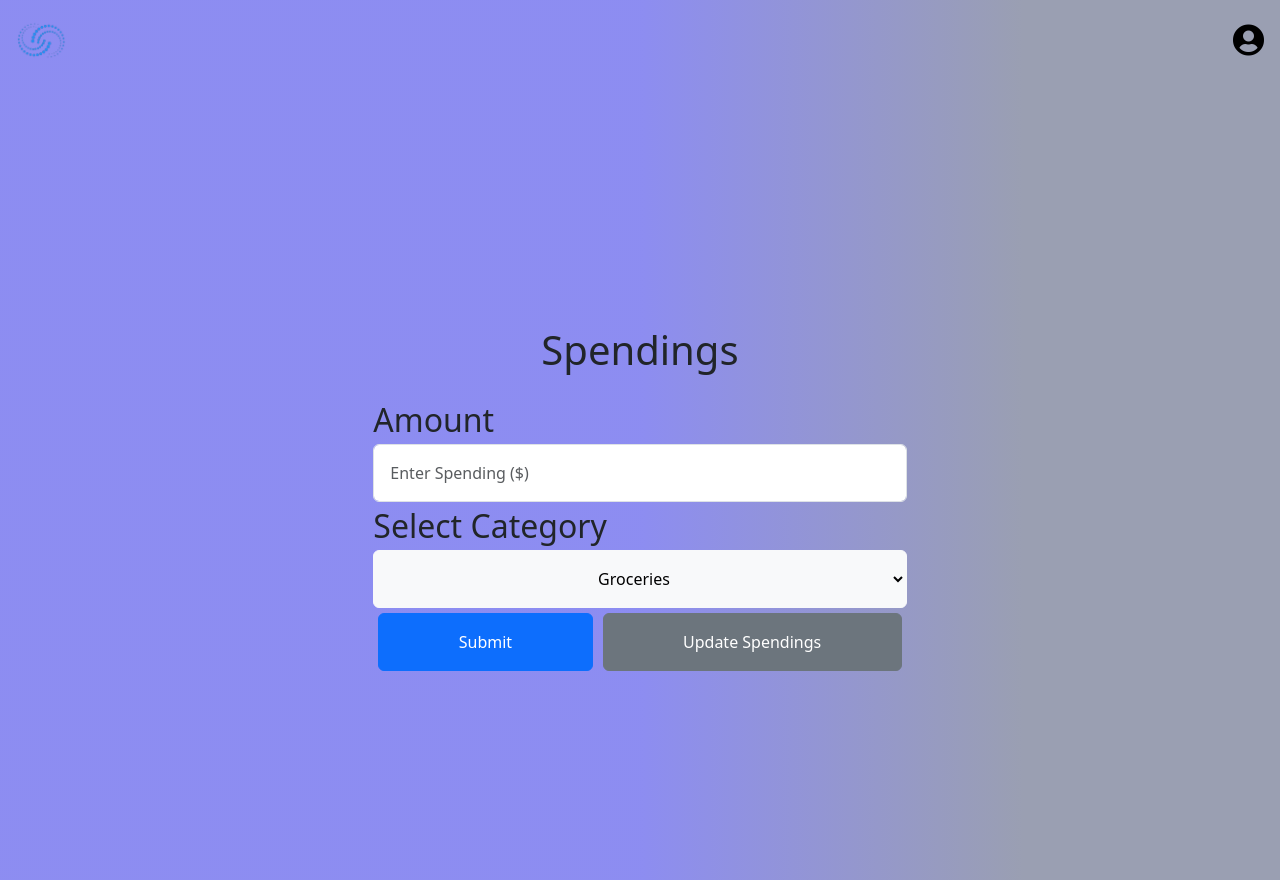
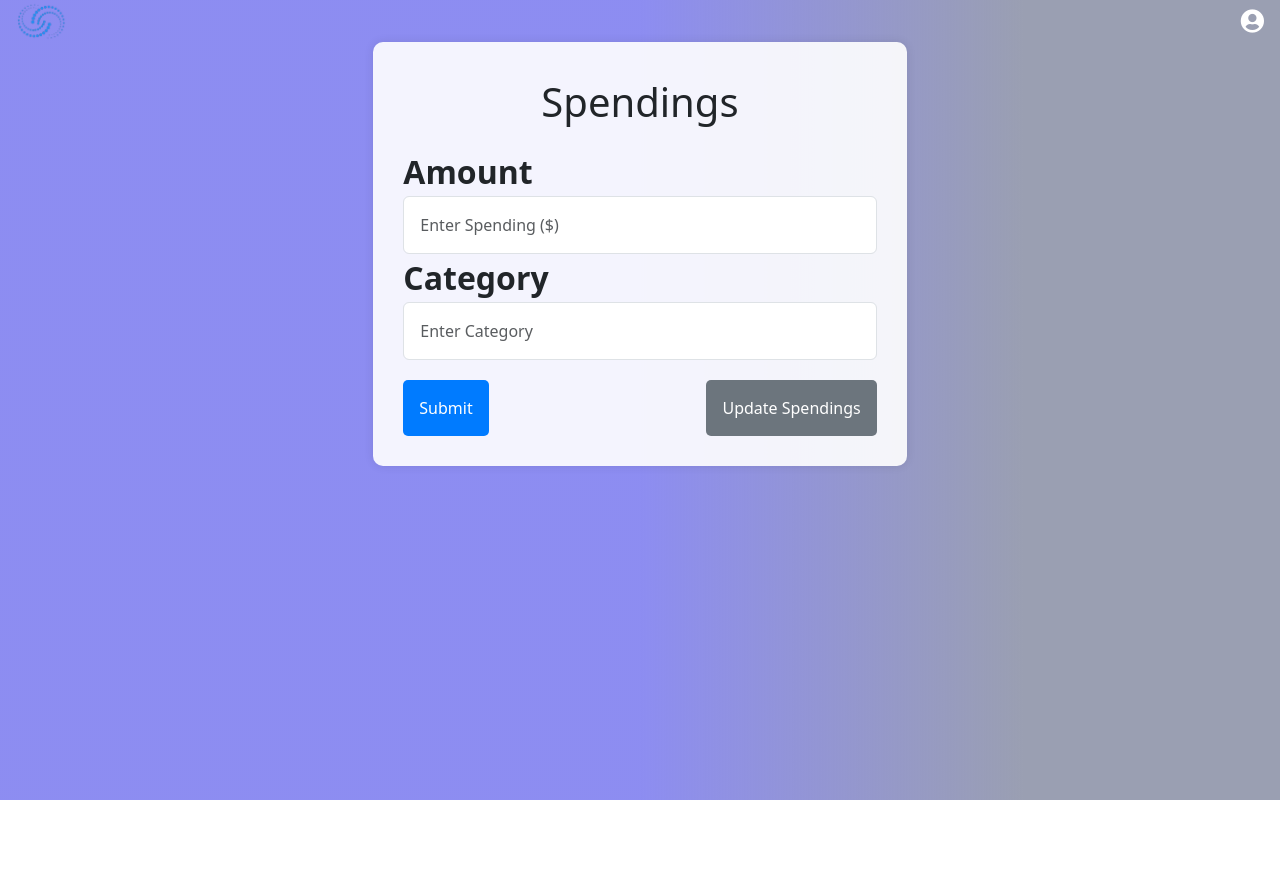
Before and after one commit to Shayansn/FinFinity, a plain HTML site: page SE Project/Spendings/indexSpendings.html in a window 1280 px wide. After the commit the page ends 800 px from the top, so only its background shows below. Drawn offline with nearby package versions, Linux system fonts and the light colour scheme.

Commit message:
Update indexSpendings.html

```diff
--- a/SE Project/Spendings/indexSpendings.html
+++ b/SE Project/Spendings/indexSpendings.html
@@ -1,17 +1,84 @@
+<!DOCTYPE html>
 <html lang="en">
 <head>
     <meta charset="UTF-8">
     <meta name="viewport" content="width=device-width, initial-scale=1.0">
-    <meta http-equiv="X-UA-Compatible" content="ie=edge">
     <title>Input Spending</title>
-    <link rel="stylesheet" href="stylesSpendings.css">
-    <link rel="stylesheet" href="https://cdn.jsdelivr.net/npm/bootstrap@5.3.2/dist/css/bootstrap.min.css" integrity="sha384-T3c6CoIi6uLrA9TneNEoa7RxnatzjcDSCmG1MXxSR1GAsXEV/Dwwykc2MPK8M2HN" crossorigin="anonymous">
+    <link rel="stylesheet" href="styleSpendings.css">
+    <link rel="stylesheet" href="https://cdn.jsdelivr.net/npm/bootstrap@5.3.3/dist/css/bootstrap.min.css" integrity="sha384-QWTKZyjpPEjISv5WaRU9OFeRpok6YctnYmDr5pNlyT2bRjXh0JMhjY6hW+ALEwIH" crossorigin="anonymous">
     <link rel="stylesheet" href="https://cdnjs.cloudflare.com/ajax/libs/font-awesome/5.15.1/css/all.min.css">
+    <style>
+        .custom-body {
+            background: linear-gradient(to right, rgba(6, 6, 225, 0.457) 50%, rgb(154, 159, 178) 80%);
+        }
+
+        .navigation-bar {
+            background-color: transparent;
+            display: flex;
+            justify-content: space-between;
+            align-items: center;
+            padding: 0 20px;
+        }
+
+        .profile-icon {
+            color: #ffffff;
+            font-size: 24px;
+        }
+
+        .main {
+            background-color: rgba(255, 255, 255, 0.9);
+            border-radius: 10px;
+            padding: 30px;
+            box-shadow: 0 0 10px rgba(0, 0, 0, 0.1);
+        }
+
+        .fs-1 {
+            font-size: 2.5rem;
+            font-weight: 500;
+        }
+
+        .fs-2 {
+            font-size: 1.5rem;
+            font-weight: bold;
+        }
+
+        .button-group {
+            display: flex;
+            justify-content: space-between;
+            margin-top: 20px;
+        }
+
+        .btn-primary {
+            background-color: #007bff;
+            color: #fff;
+            border: none;
+            border-radius: 5px;
+            cursor: pointer;
+            transition: background-color 0.3s ease;
+        }
+
+        .btn-primary:hover {
+            background-color: #0056b3;
+        }
+
+        .btn-secondary {
+            background-color: #6c757d;
+            color: #fff;
+            border: none;
+            border-radius: 5px;
+            cursor: pointer;
+            transition: background-color 0.3s ease;
+        }
+
+        .btn-secondary:hover {
+            background-color: #5a6268;
+        }
+    </style>
 </head>
 <body class="custom-body">
     <nav class="navigation-bar px-3">
         <a href="../Dashboard/indexDashboard.html" class="logo-link" style="color: inherit; text-decoration: none;">
-            <img src="../logo.png" alt="logo">
+            <img src="../logo.png" alt="logo" style="width: 50px; overflow: hidden;">
         </a>
         <i class="fas fa-user-circle profile-icon"></i>
     </nav>
@@ -19,20 +86,14 @@
     <div class="h-100 d-flex align-items-center justify-content-center">
         <div class="main col col-lg-5 h-40">
             <p class="text-center fs-1">Spendings</p>
-            <form id="spending-form" onsubmit="submitSpendings(event)">
+            <form id="spending-form" method="post" action="http://localhost:3000/submit-spending">
                 <div class="form-group">
                     <label for="amount" class="fs-2">Amount</label>
                     <input type="number" class="form-control p-3" id="amount" name="amount" placeholder="Enter Spending ($)" required>
                 </div>
-                <div class="dropdown form-group">
-                    <label for="category" class="fs-2">Select Category</label>
-                    <select id="category" name="category" class="btn btn-light dropdown-toggle p-3" required>
-                        <option value="groceries">Groceries</option>
-                        <option value="gas">Gas</option>
-                        <option value="entertainment">Entertainment</option>
-                        <option value="food">Food</option>
-                        <option value="other">Other</option>
-                    </select>
+                <div class="form-group">
+                    <label for="category" class="fs-2">Category</label>
+                    <input type="text" class="form-control p-3" id="category" name="category" placeholder="Enter Category" required>
                 </div>
                 <div class="form-group button-group">
                     <button type="submit" class="btn btn-primary p-3">Submit</button>
@@ -41,7 +102,5 @@
             </form>
         </div>
     </div>
-
-    <script src="scriptSpendings.js"></script>
 </body>
 </html>
```
